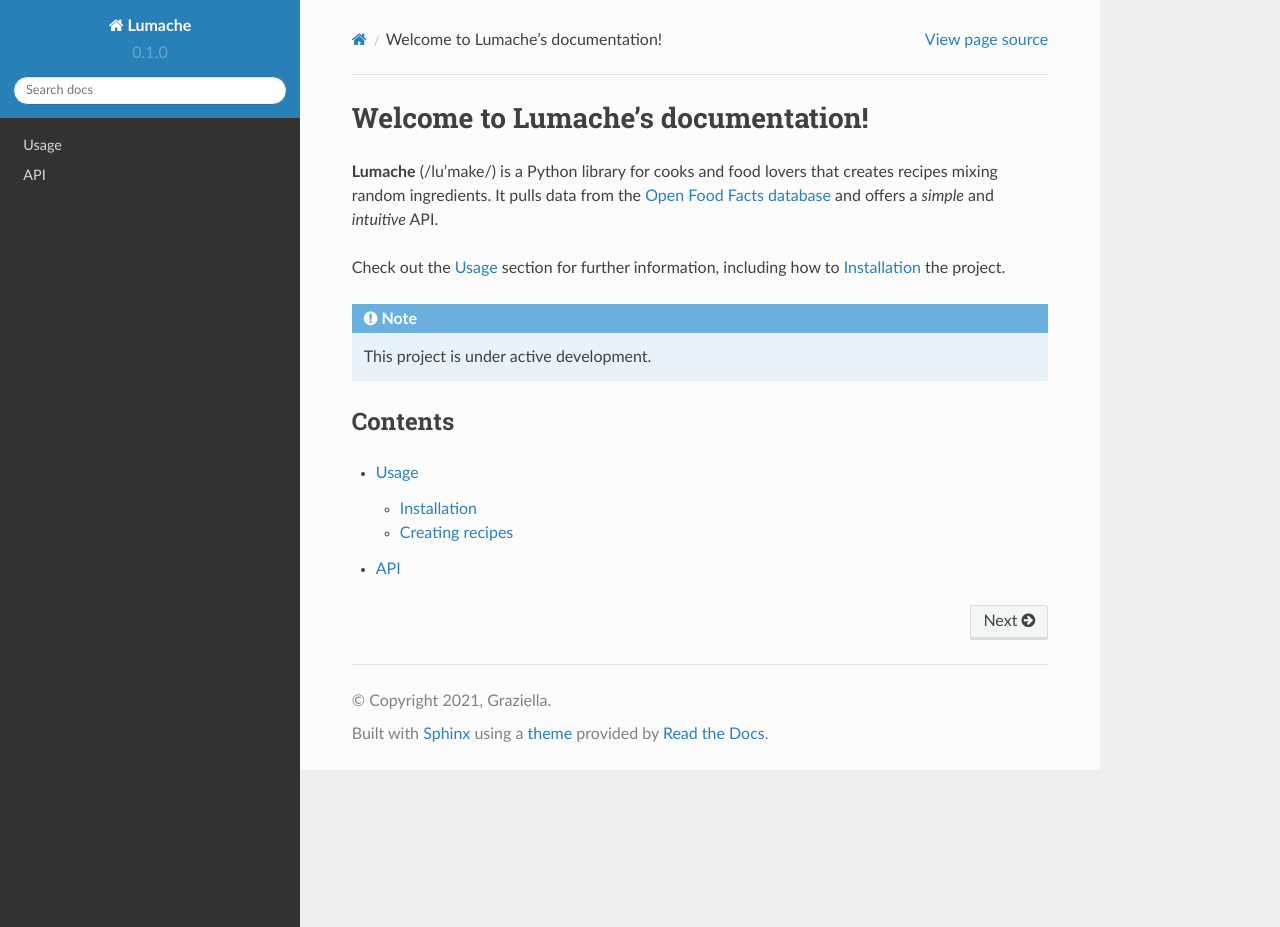
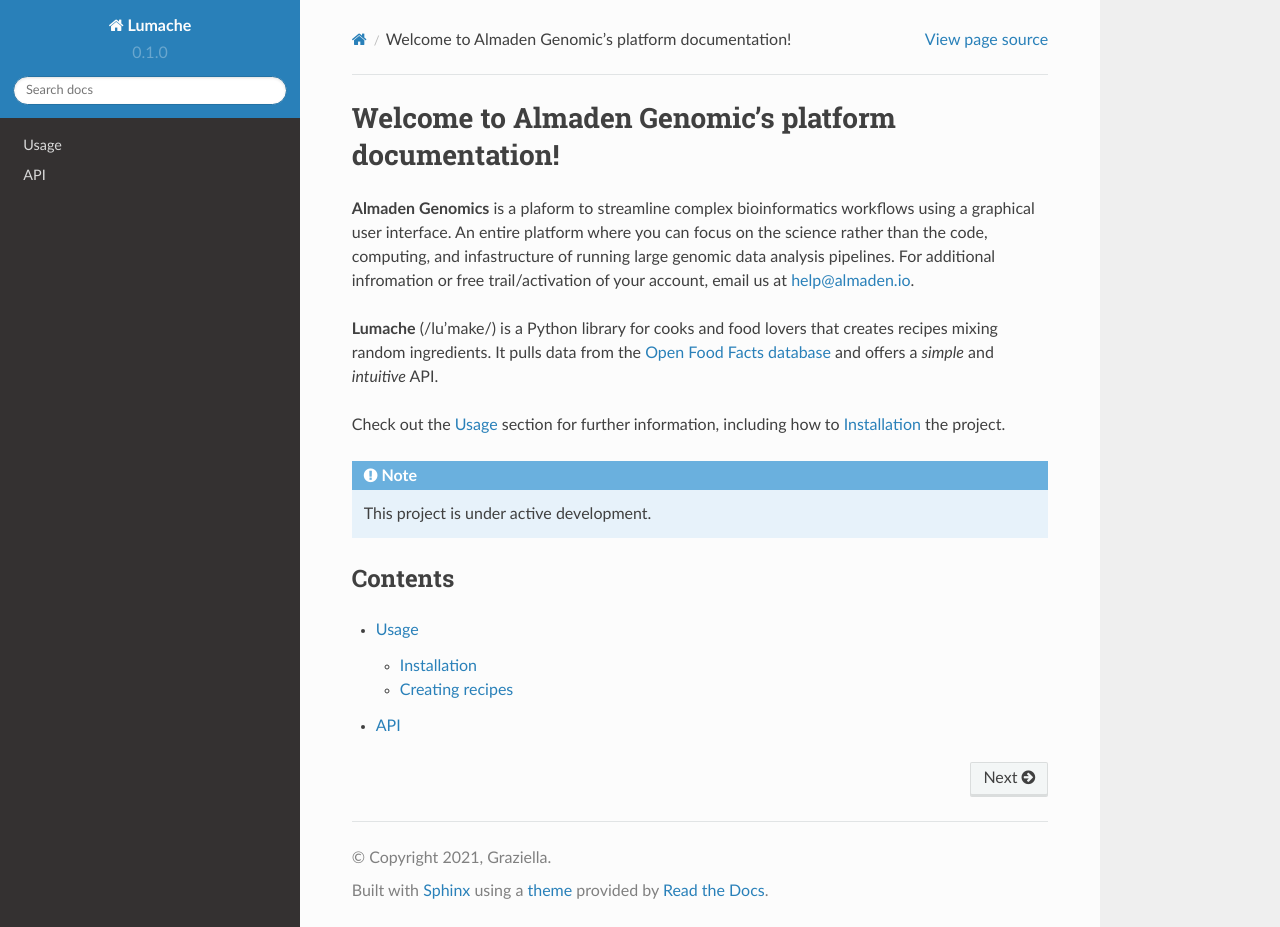
Before and after one commit to leomoreno310/sphinx-readthedocs-test, a Sphinx documentation site: the page built from docs/source/index.rst, in a window 1280 px wide and 927 px high. Built offline with Sphinx 7.4.7 and the Read the Docs theme 2.0.0, drawn with Linux system fonts in a browser that asks for light colours.

Commit message:
Update index.rst

```diff
--- a/docs/source/index.rst
+++ b/docs/source/index.rst
@@ -1,5 +1,10 @@
-Welcome to Lumache's documentation!
+Welcome to Almaden Genomic's platform documentation!
 ===================================
+
+**Almaden Genomics** is a plaform to streamline complex bioinformatics workflows using a graphical user interface.
+An entire platform where you can focus on the science rather than the code, computing, and infastructure of running
+large genomic data analysis pipelines. For additional infromation or free trail/activation of your account, email us at
+help@almaden.io.
 
 **Lumache** (/lu'make/) is a Python library for cooks and food lovers
 that creates recipes mixing random ingredients.
```
